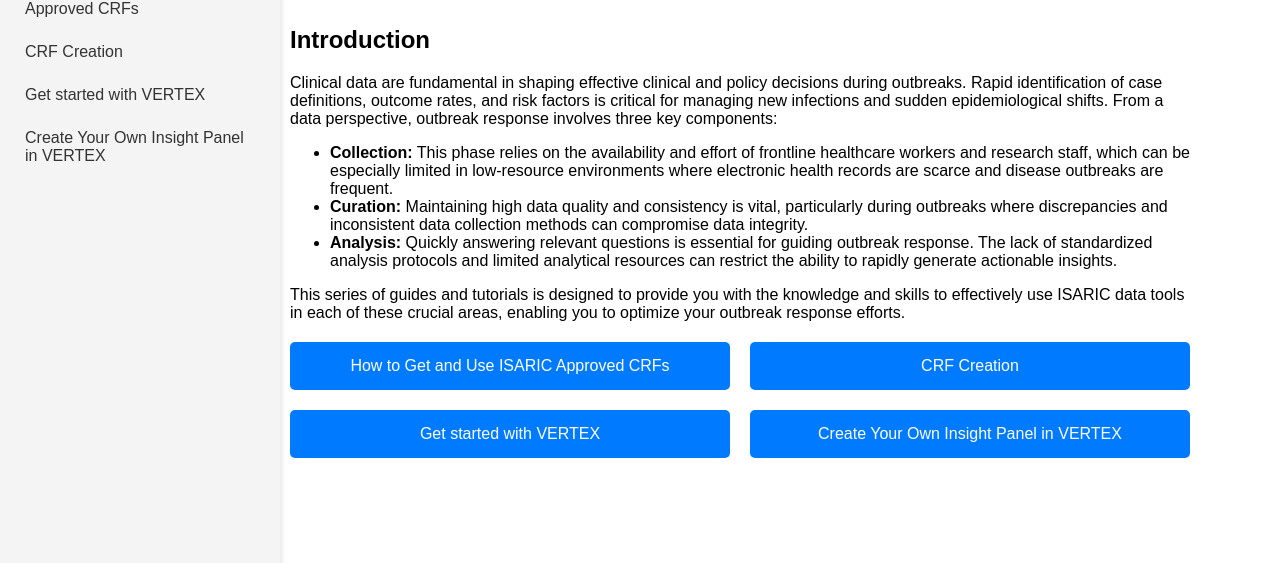
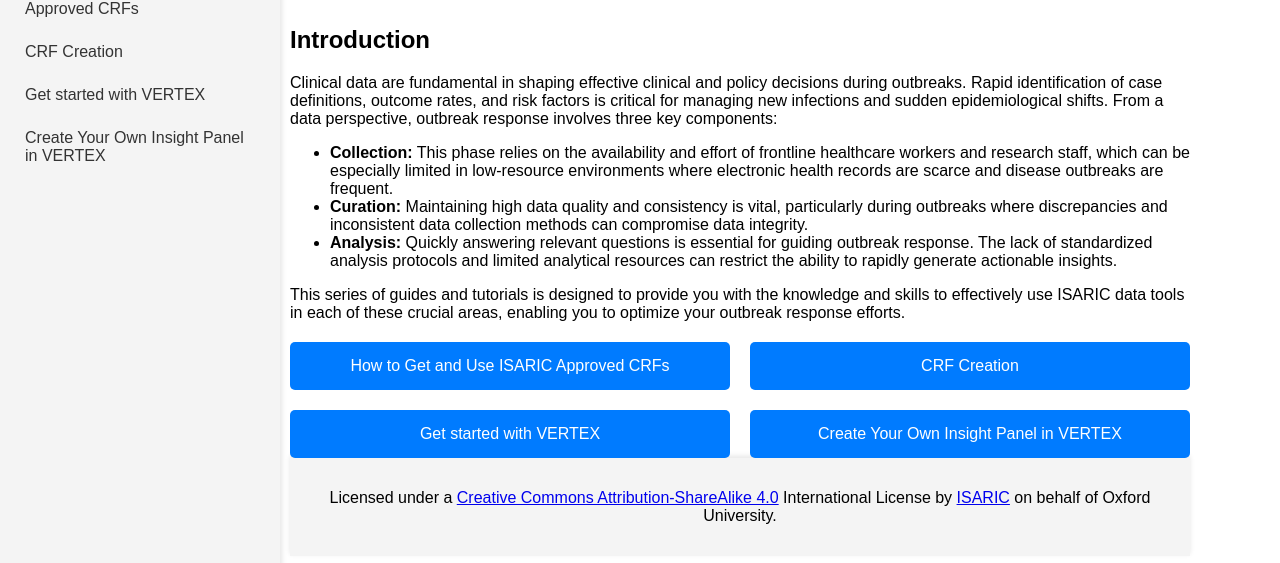
Before and after one commit to ISARICResearch/Training, a plain HTML site: page docs/index.html in a window 1280 px wide. Shown: the part 111-674 px from the top of the page. Drawn offline with Linux system fonts and the light colour scheme.

Commit message:
Update index.html adding license

```diff
--- a/docs/index.html
+++ b/docs/index.html
@@ -60,6 +60,13 @@
         .button:hover {
             background-color: #0056b3;
         }
+        .footer {
+            background-color: #f4f4f4;
+            text-align: center;
+            padding: 15px;
+            box-shadow: 0 -2px 5px rgba(0,0,0,0.1);
+            margin-top: auto; /* Push the footer to the bottom */
+        }
     </style>
 </head>
 <body>
@@ -87,7 +94,14 @@
             <a href="vertex_starting.html" class="button">Get started with VERTEX</a>
             <a href="insight_panel.html" class="button">Create Your Own Insight Panel in VERTEX</a>
         </div>
-
+        <div class="footer">
+        <p>
+            Licensed under a
+            <a href="https://creativecommons.org/licenses/by-sa/4.0/" target="_blank">Creative Commons Attribution-ShareAlike 4.0</a>
+            International License by
+            <a href="https://isaric.org/" target="_blank">ISARIC</a>
+            on behalf of Oxford University.
+        </p>
      </div>
 </body>
 </html>
```
